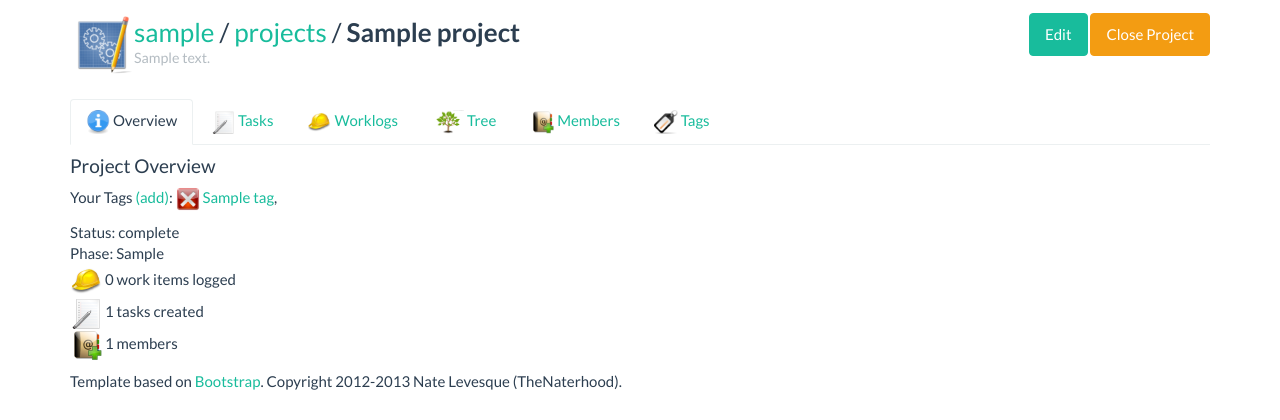
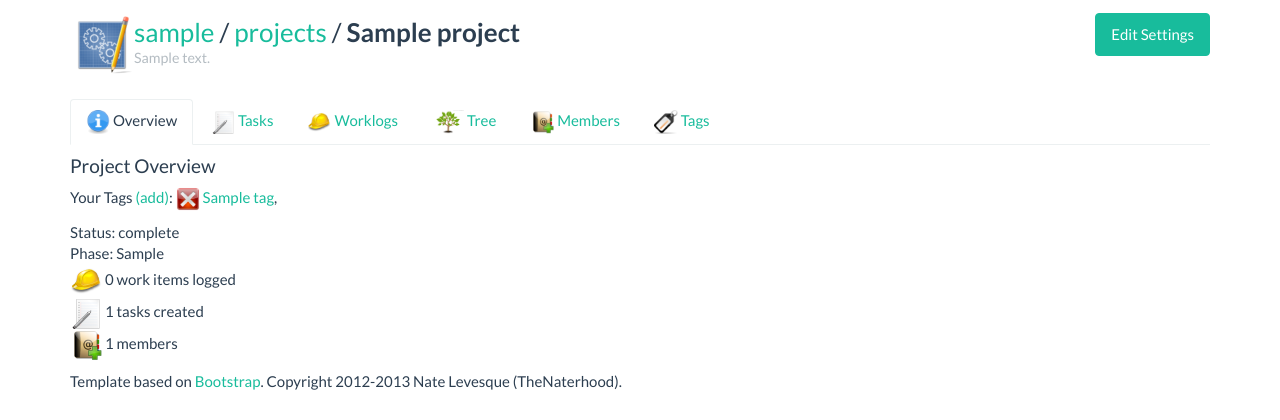
Before and after one commit to thenaterhood/subproject, a Django app: page /projects/view/1/ in a window 1280 px wide. Shown: the part 61-481 px from the top of the page. Run offline with Django 3.2, Linux system fonts and the light colour scheme; a user stored in the database is signed in; tables that the repository leaves empty hold one stand-in row (values such as "Sample post"); data that the repository does not hold is empty; parts of the project's set-up code (start-up, migrations or seed data) failed here and were passed over.

Commit message:
remove open/close button from header

```diff
--- a/project/templates/project_view.html
+++ b/project/templates/project_view.html
@@ -18,12 +18,7 @@
 
 			<div style="float:right; display:inline;">
 				{% if canEdit %}
-				<a class="btn btn-success" href="/projects/edit/{{project.id}}/">Edit</a>
-					{% if project.active %}
-					<a class="btn btn-warning" href="/projects/toggle/{{project.id}}/">Close Project</a>
-					{% else %}
-					<a class="btn btn-warning" href="/projects/toggle/{{project.id}}/">Open Project</a>
-					{% endif %}
+				<a class="btn btn-success" href="/projects/edit/{{project.id}}/">Edit Settings</a>
 				{% endif %}
 
 			</div>
```
